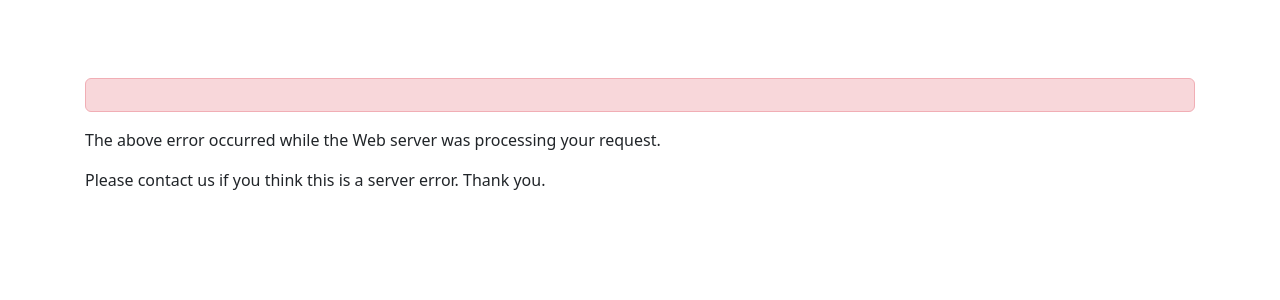
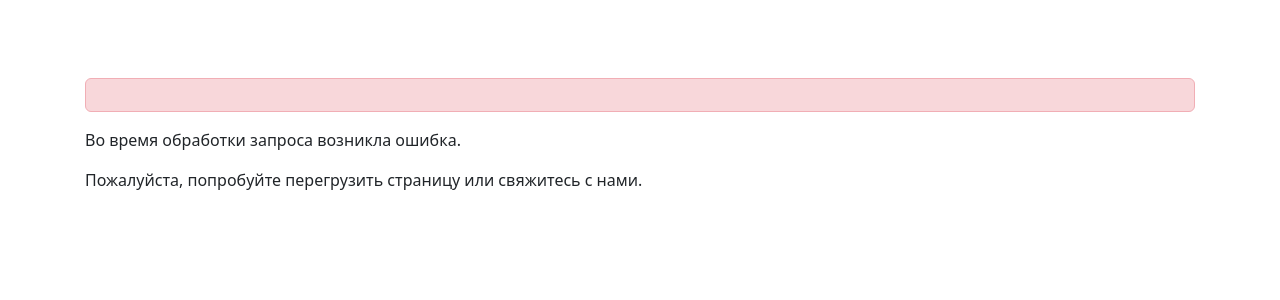
Before and after one commit to maximt/demo-job-book, a Yii app: template views/site/error.php in a window 1280 px wide. Shown: the top 300 px of the page. Run offline with PHP 8.4 and a stand-in for Yii, Linux system fonts and the light colour scheme; the template is opened without the code that fills it, so the values that code supplies are empty; some libraries are stand-ins or nearby versions.

Commit message:
translation

```diff
--- a/views/site/error.php
+++ b/views/site/error.php
@@ -18,10 +18,10 @@ $this->title = $name;
     </div>
 
     <p>
-        The above error occurred while the Web server was processing your request.
+        Во время обработки запроса возникла ошибка.
     </p>
     <p>
-        Please contact us if you think this is a server error. Thank you.
+        Пожалуйста, попробуйте перегрузить страницу или свяжитесь с нами.
     </p>
 
 </div>
```
